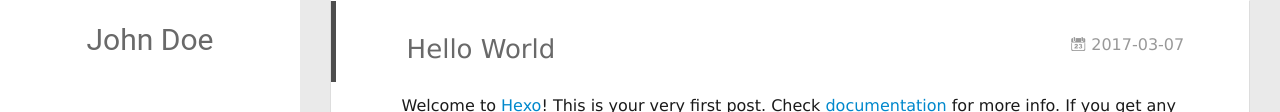
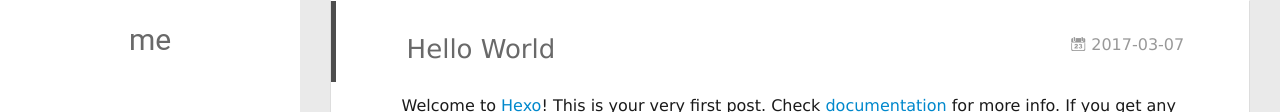
Before and after one commit to saralavigne6/saralavigne6.github.io, a plain HTML site: page index.html in a window 1280 px wide. Shown: the part 250-362 px from the top of the page. Drawn offline with nearby package versions, Linux system fonts and the light colour scheme; some packages are replaced by stand-ins of ours; no server answers.

Commit message:
Site updated: 2017-03-09 00:03:59

```diff
--- a/index.html
+++ b/index.html
@@ -45,7 +45,7 @@
 			<img src="/img/1.jpg" class="js-avatar">
 		</a>
 		<hgroup>
-		  <h1 class="header-author"><a href="/">John Doe</a></h1>
+		  <h1 class="header-author"><a href="/">me</a></h1>
 		</hgroup>
 
 
@@ -111,7 +111,7 @@
 				<img src="/img/1.jpg" class="js-avatar">
 			</div>
 			<hgroup>
-			  <h1 class="header-author js-header-author">John Doe</h1>
+			  <h1 class="header-author js-header-author">me</h1>
 			</hgroup>
 
 
```
Also changed, not shown: 2017/03/07/My-New-Post/index.html (+2 -2 lines), 2017/03/07/hello-world/index.html (+2 -2 lines), archives/2017/03/index.html (+2 -2 lines), archives/2017/index.html (+2 -2 lines), archives/index.html (+2 -2 lines).
